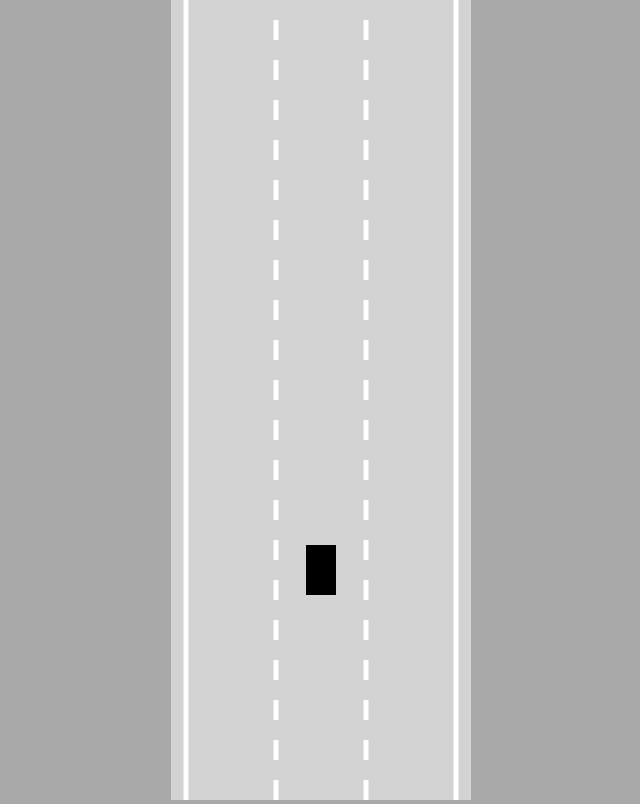
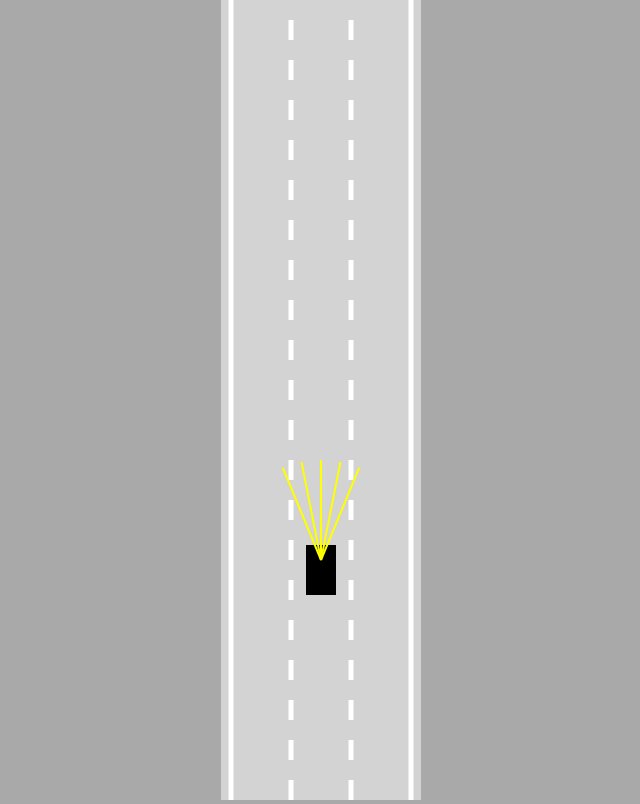
Before and after one commit to zepedroc/Self-Driving-Car, a plain HTML site: page index.html in a window 1280 px wide. Shown: the whole page, without its empty margins (319-959 px from the left). Drawn offline with Linux system fonts and the light colour scheme.

Commit message:
Creating Sensors

```diff
--- a/car.js
+++ b/car.js
@@ -11,6 +11,7 @@ class Car {
         this.friction = 0.05; // so it loses momentum over time
         this.angle = 0;
 
+        this.sensor = new Sensor(this);
         this.controls = new Controls();
     }
 
@@ -47,8 +48,10 @@ class Car {
         this.y -= Math.cos(this.angle) * this.speed;
     }
 
-    update() {
+    update(roadBorders) {
         this.#move()
+
+        this.sensor.update(roadBorders);
     }
 
     draw(ctx) {
@@ -66,5 +69,7 @@ class Car {
         ctx.fill();
 
         ctx.restore();
+
+        this.sensor.draw(ctx);
     }
 }
--- a/index.html
+++ b/index.html
@@ -9,6 +9,7 @@
 
 <body>
     <canvas id="myCanvas"></canvas>
+    <script src='sensor.js'></script>
     <script src='utils.js'></script>
     <script src='road.js'></script>
     <script src='controls.js'></script>
--- a/main.js
+++ b/main.js
@@ -1,26 +1,23 @@
-const canvas = document.getElementById('myCanvas');
+const canvas = document.getElementById("myCanvas");
+canvas.width = 200;
 
-canvas.window = 200;
-
-const ctx = canvas.getContext('2d');
+const ctx = canvas.getContext("2d");
 const road = new Road(canvas.width / 2, canvas.width * 0.9);
 const car = new Car(road.getLaneCenter(1), 100, 30, 50);
-car.draw(ctx)
 
 animate();
 
 function animate() {
-    car.update();
+    car.update(road.borders);
 
     // by setting a new height for the canvas, it resets and cleans the previous drawings
     canvas.height = window.innerHeight;
 
     ctx.save();
-
     // move the map instead of the car
     ctx.translate(0, -car.y + canvas.height * 0.7);
 
-    road.draw(ctx)
+    road.draw(ctx);
     car.draw(ctx);
 
     ctx.restore();
--- /dev/null
+++ b/sensor.js
@@ -0,0 +1,113 @@
+class Sensor {
+    constructor(car) {
+        this.car = car;
+        this.rayCount = 5;
+        this.rayLength = 100;
+        this.raySpread = Math.PI / 4;
+
+        this.rays = [];
+        this.readings = [];
+    }
+
+    #castRays() {
+        this.rays = [];
+        for (let i = 0; i < this.rayCount; i++) {
+            const rayAngle = lerp(
+                this.raySpread / 2,
+                -this.raySpread / 2,
+                i / (this.rayCount - 1)
+            )
+                + this.car.angle; // so the sensors align with the car
+
+            const start = {
+                x: this.car.x,
+                y: this.car.y,
+            }
+
+            const end = {
+                x: this.car.x - Math.sin(rayAngle) * this.rayLength,
+                y: this.car.y - Math.cos(rayAngle) * this.rayLength,
+            }
+
+            this.rays.push([start, end])
+        }
+    }
+
+    #getReading(ray, roadBorders) {
+        const touches = [];
+
+        for (let i = 0; i < roadBorders.length; i++) {
+            const touch = getIntersection(
+                ray[0],
+                ray[1],
+                roadBorders[i][0],
+                roadBorders[i][1],
+            );
+
+            if (touch) {
+                touches.push(touch);
+            }
+        }
+
+        if (touches.length === 0) {
+            return null;
+        } else {
+            const offsets = touches.map(e => e.offset);
+            const minOffset = Math.min(...offsets);
+
+            return touches.find(e => e.offset === minOffset);
+        }
+    }
+
+    update(roadBorders) {
+        this.#castRays();
+
+        this.readings = [];
+        for (let i = 0; i < this.rays.length; i++) {
+            this.readings.push(this.#getReading(this.rays[i], roadBorders));
+        }
+    }
+
+    draw(ctx) {
+        if (this.rays.length > 0) {
+            for (let i = 0; i < this.rayCount; i++) {
+                let end = this.rays[i][1];
+                if (this.readings[i]) {
+                    end = this.readings[i];
+                }
+
+                // draw line until the intersection
+                ctx.beginPath();
+                ctx.lineWidth = 2;
+                ctx.strokeStyle = 'yellow';
+
+                ctx.moveTo(
+                    this.rays[i][0].x,
+                    this.rays[i][0].y,
+                );
+
+                ctx.lineTo(
+                    end.x,
+                    end.y,
+                );
+                ctx.stroke();
+
+                // draw line from the intersection
+                ctx.beginPath();
+                ctx.lineWidth = 2;
+                ctx.strokeStyle = 'black';
+
+                ctx.moveTo(
+                    this.rays[i][1].x,
+                    this.rays[i][1].y,
+                );
+
+                ctx.lineTo(
+                    end.x,
+                    end.y,
+                );
+                ctx.stroke();
+            }
+        }
+    }
+}
--- a/utils.js
+++ b/utils.js
@@ -2,3 +2,23 @@
 function lerp(A, B, t) {
     return A + (B - A) * t;
 }
+
+function getIntersection(A, B, C, D) {
+    const tTop = (D.x - C.x) * (A.y - C.y) - (D.y - C.y) * (A.x - C.x);
+    const uTop = (C.y - A.y) * (A.x - B.x) - (C.x - A.x) * (A.y - B.y);
+    const bottom = (D.y - C.y) * (B.x - A.x) - (D.x - C.x) * (B.y - A.y);
+
+    if (bottom != 0) {
+        const t = tTop / bottom;
+        const u = uTop / bottom;
+        if (t >= 0 && t <= 1 && u >= 0 && u <= 1) {
+            return {
+                x: lerp(A.x, B.x, t),
+                y: lerp(A.y, B.y, t),
+                offset: t
+            }
+        }
+    }
+
+    return null;
+}
```
